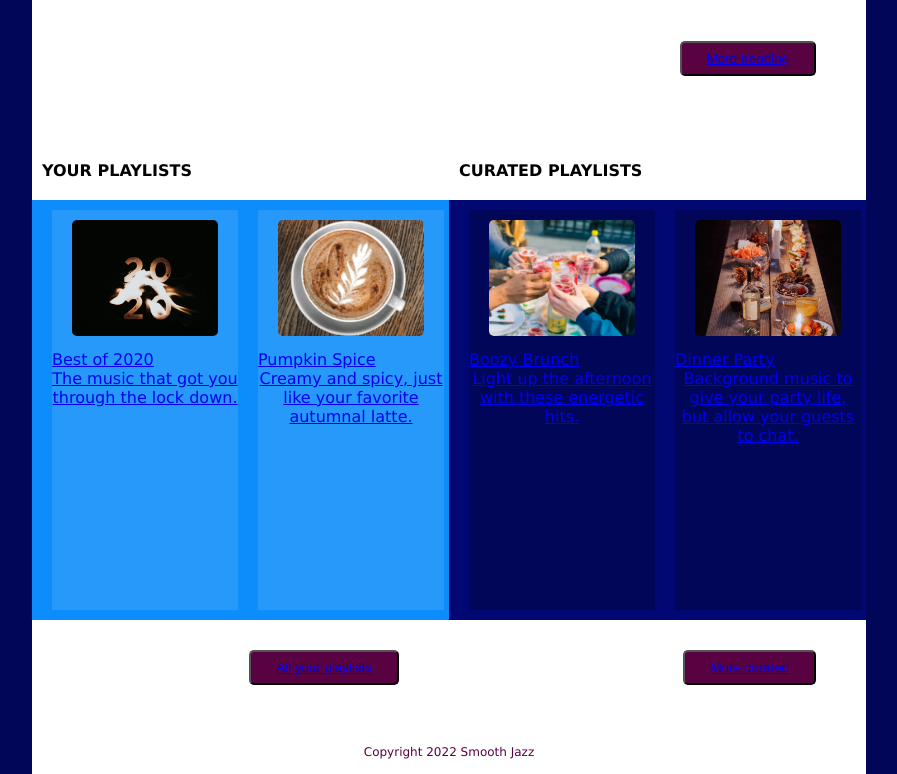
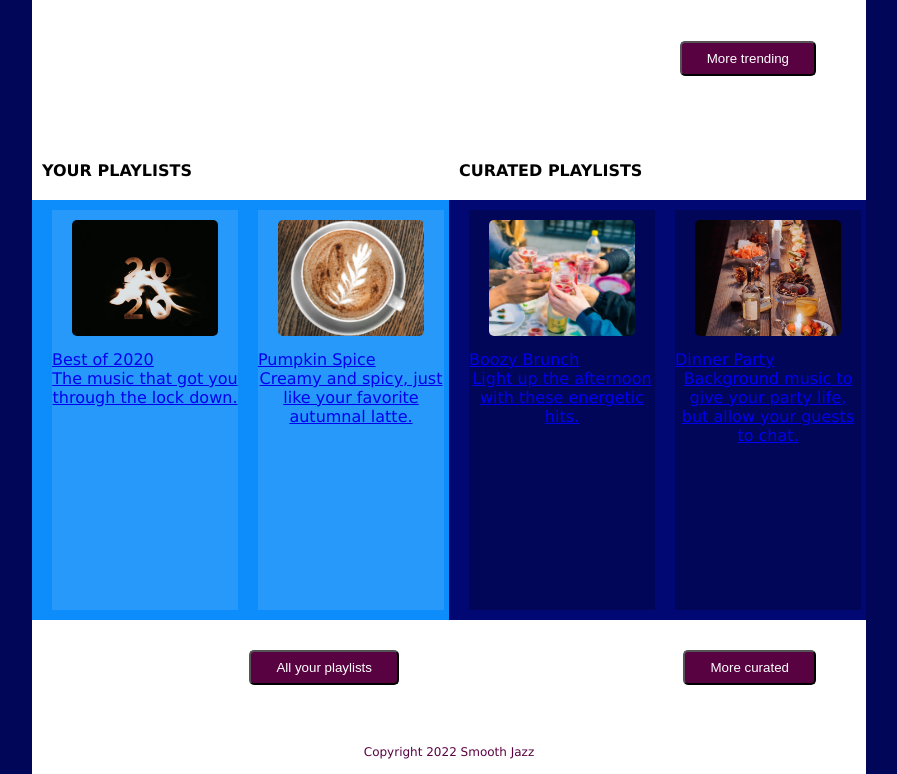
Before and after one commit to jrodr245/streamingmedia, a plain HTML site: page index.html in a window 1280 px wide. Shown: the part 639-1413 px from the top of the page, without its empty margins (191-1088 px from the left). Drawn offline with Linux system fonts and the light colour scheme.

Commit message:
Update index.html

```diff
--- a/index.html
+++ b/index.html
@@ -11,8 +11,8 @@
 <body>
     <header>
       <nav>
-        <div id="menu">
-          <input type="checkbox" id="dropdown" />
+        <div id="hamburgerMenu">
+          <input type="checkbox" id="dropdown">
           <label for="dropdown"><span></span></label>
             <ul id="menu">
               <li id="home"><a href="#">MuzakMaker</a></li>
@@ -105,7 +105,7 @@
                     </div>
                   </div>
               </div>
-              <button><a href="#">More trending</a></button>
+              <button>More trending</button>
           </section>
 
           <section class="playlists">
@@ -149,7 +149,7 @@
                   </section>
 
           </section>
-                          <button><a href="#">All your playlists</a></button>
+                          <button>All your playlists</button>
             </section>
 
            <section id="curatedPlaylists">
@@ -191,7 +191,7 @@
                       </a>
                     </section>
             </section>
-                         <button><a href="#">More curated</a></button>
+                         <button>More curated</button>
           </section>
          </section>
       </main>
```
